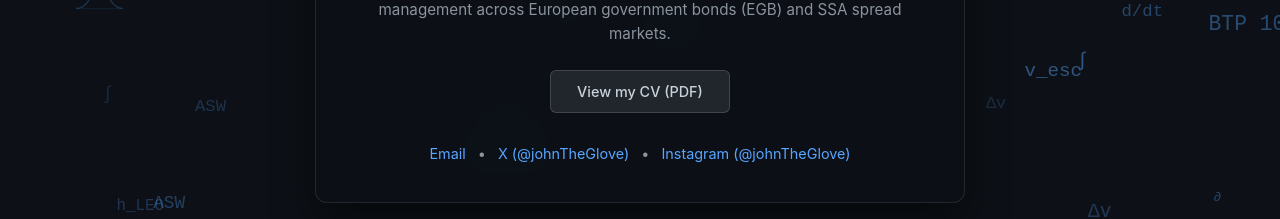
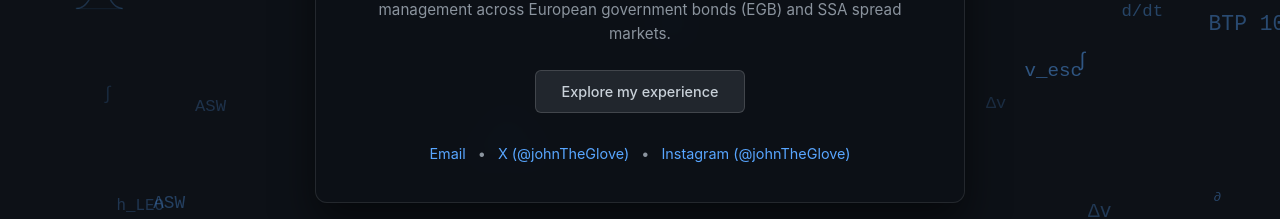
Before and after one commit to johnglover352/my-cv-site, a website: page index.html in a window 1280 px wide. Shown: the part 389-608 px from the top of the page. Drawn offline with Linux system fonts and the light colour scheme.

Commit message:
Improve CV link wording

```diff
--- a/index.html
+++ b/index.html
@@ -174,8 +174,8 @@
         </p>
 
         <div>
-            <a href="johnGlover_ratesQuant_CV.pdf" class="btn" target="_blank" rel="noopener noreferrer" aria-label="View John Glover's CV (PDF)">
-                View my CV (PDF)
+            <a href="johnGlover_ratesQuant_CV.pdf" class="btn" target="_blank" rel="noopener noreferrer" aria-label="Explore John Glover's professional experience (PDF)">
+                Explore my experience
             </a>
         </div>
 
```
